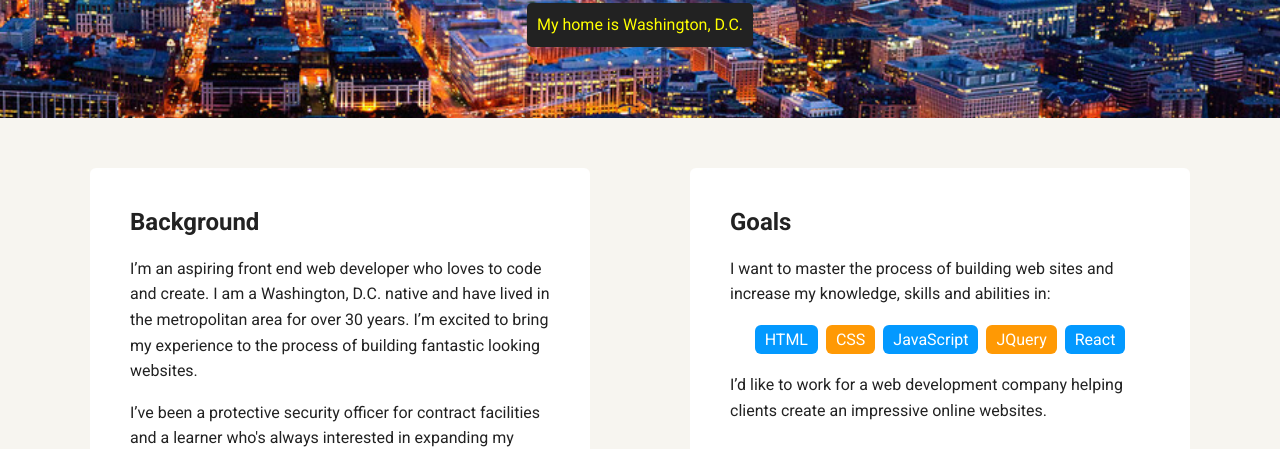
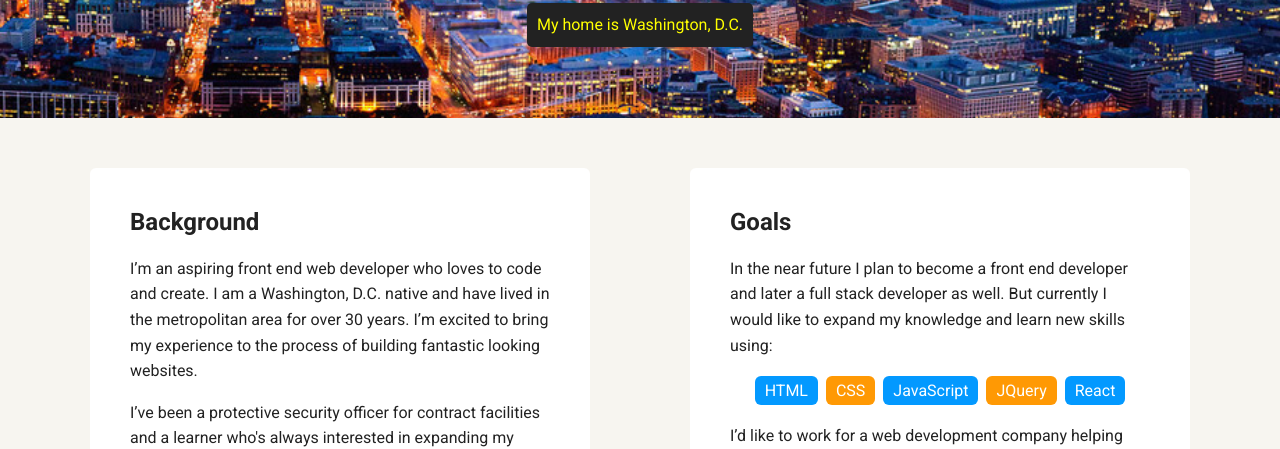
Before and after one commit to dbarnes81/Hello-World, a plain HTML site: page Project_1_personal_page/portfolio_update_v1/index.html in a window 1280 px wide. Shown: the part 352-801 px from the top of the page. Drawn offline with Linux system fonts and the light colour scheme; a web font is replaced by a local one.

Commit message:
Update index.html

```diff
--- a/Project_1_personal_page/portfolio_update_v1/index.html
+++ b/Project_1_personal_page/portfolio_update_v1/index.html
@@ -30,7 +30,7 @@
 
       <div class="card">
         <h2>Goals</h2>
-        <p>I want to master the process of building web sites and increase my knowledge, skills and abilities in:</p>
+        <p>In the near future I plan to become a front end developer and later a full stack developer as well. But currently I would like to expand my knowledge and learn new skills using:</p>
         <ul class="skills">
           <li>HTML</li>
           <li>CSS</li>
@@ -38,7 +38,7 @@
           <li>JQuery</li>
           <li>React</li>
         </ul>
-        <p>I’d like to work for a web development company helping clients create an impressive online websites.</p>
+        <p>I’d like to work for a web development company helping clients create impressive online websites.</p>
       </div>
 
     </main>
```
